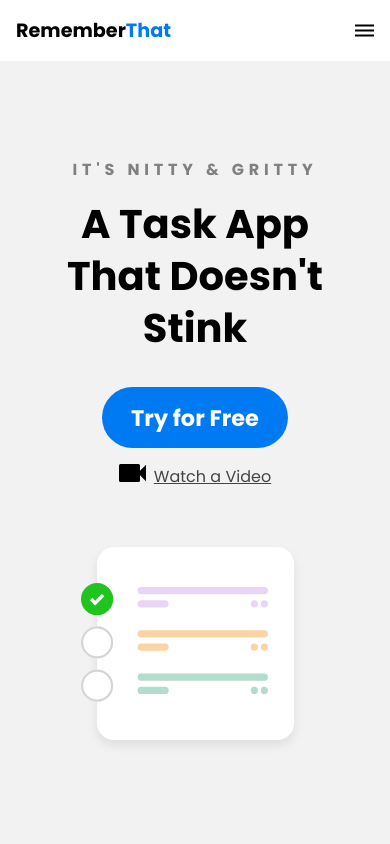
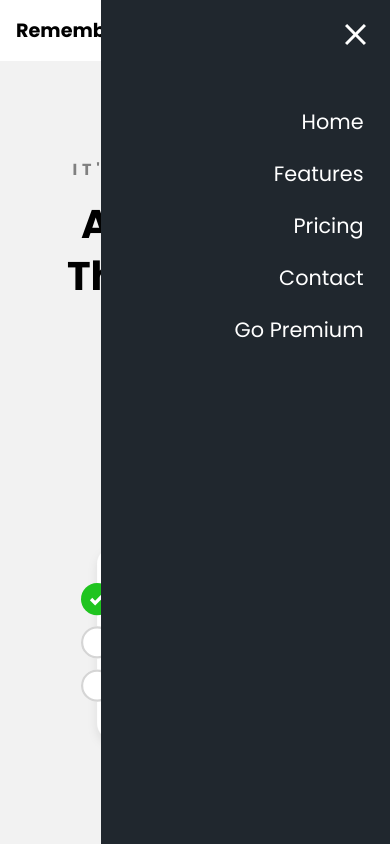
Before and after one commit to Chantenay/HTML-CSS-Tutorial, a plain HTML site: page index.html in a window 390 px wide. Both pictures are taken after a click on the picture 364 px from the left and 30 px from the top of the page. Shown: the top 844 px of the page. Drawn offline with Linux system fonts and the light colour scheme.

Commit message:
mobile done

```diff
--- a/css/main.scss
+++ b/css/main.scss
@@ -189,3 +189,43 @@ iframe {
     width: 100%;
     height: 300px;
 }
+
+nav.menu-btn {
+    display: block;
+}
+
+nav {
+    position: fixed;
+    z-index: 999;
+    width: 66%;
+    right: 0;
+    top: 0;
+    background: #20272E;
+    height: 100vh;
+    padding: 1em;
+
+    ul.primary-nav {
+        margin-top: 5em;
+    }
+
+    li {
+        a {
+            color: white;
+            text-decoration: none;
+            display: block;
+            padding: .5em;
+            font-size: 1.3em;
+            text-align: right;
+
+            &:hover {
+                font-weight: bold;
+            }
+        }
+    }
+}
+
+.mobile-menu-exit {
+    float: right;
+    margin: .5em;
+    cursor: pointer;
+}
--- a/index.html
+++ b/index.html
@@ -110,5 +110,19 @@
         </div>
     </section>
 
+    <script>
+        const mobileBtn = document.getElementById('mobile-cta')
+              nav = document.querySelector('nav')
+              mobileBtnExit = document.getElementById('mobile-exit');
+
+        mobileBtn.addEventListener('click', () => {
+            nav.classList.add('menu-btn');
+        })
+
+        mobileBtnExit.addEventListener('click', () => {
+            nav.classList.remove('menu-btn');
+        })
+    </script>
+
 </body>
 </html>
```
Also changed, not shown: css/main.css, 1 other file.
